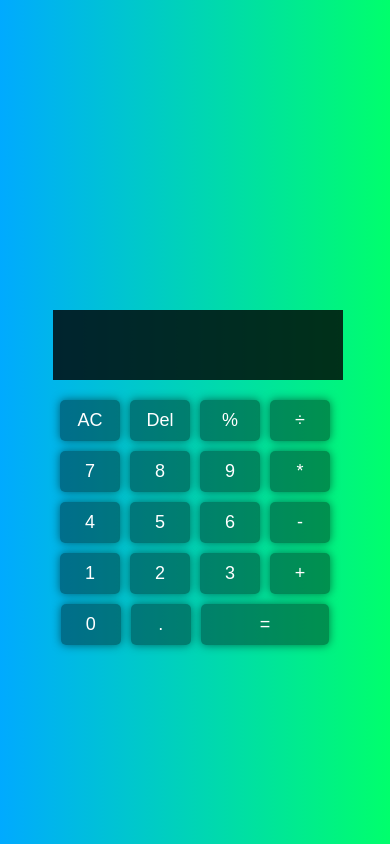
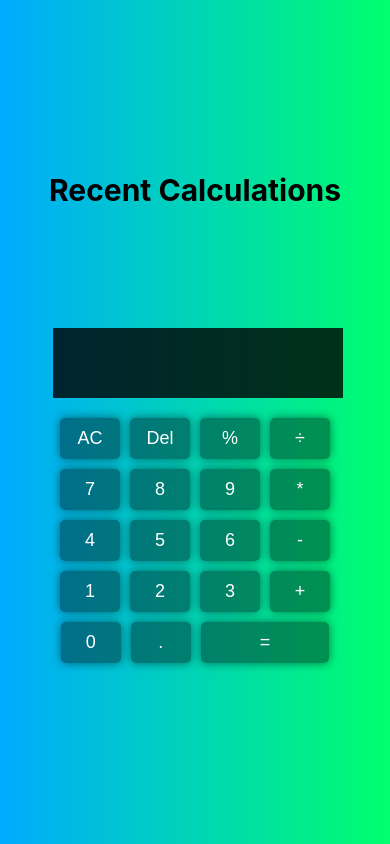
Before and after one commit to Areeb005/Calculator-React-Redux-and-Todo-App, a React (Create React App) app: page / in a window 390 px wide. Built offline with nearby package versions, Linux system fonts and the light colour scheme.

Commit message:
updated Css

```diff
--- a/src/App.css
+++ b/src/App.css
@@ -131,8 +131,7 @@
   }
 
   .history-div h1{
-    display: none;
-
+    margin: 0px;
   }
 
   .calculator-div{
@@ -162,6 +161,10 @@
     padding: 10px 0px;
   }
 
+  .history-div h1{
+    font-size: 30px;
+  }
+
   .history {
     width: 290px;
   }
```
